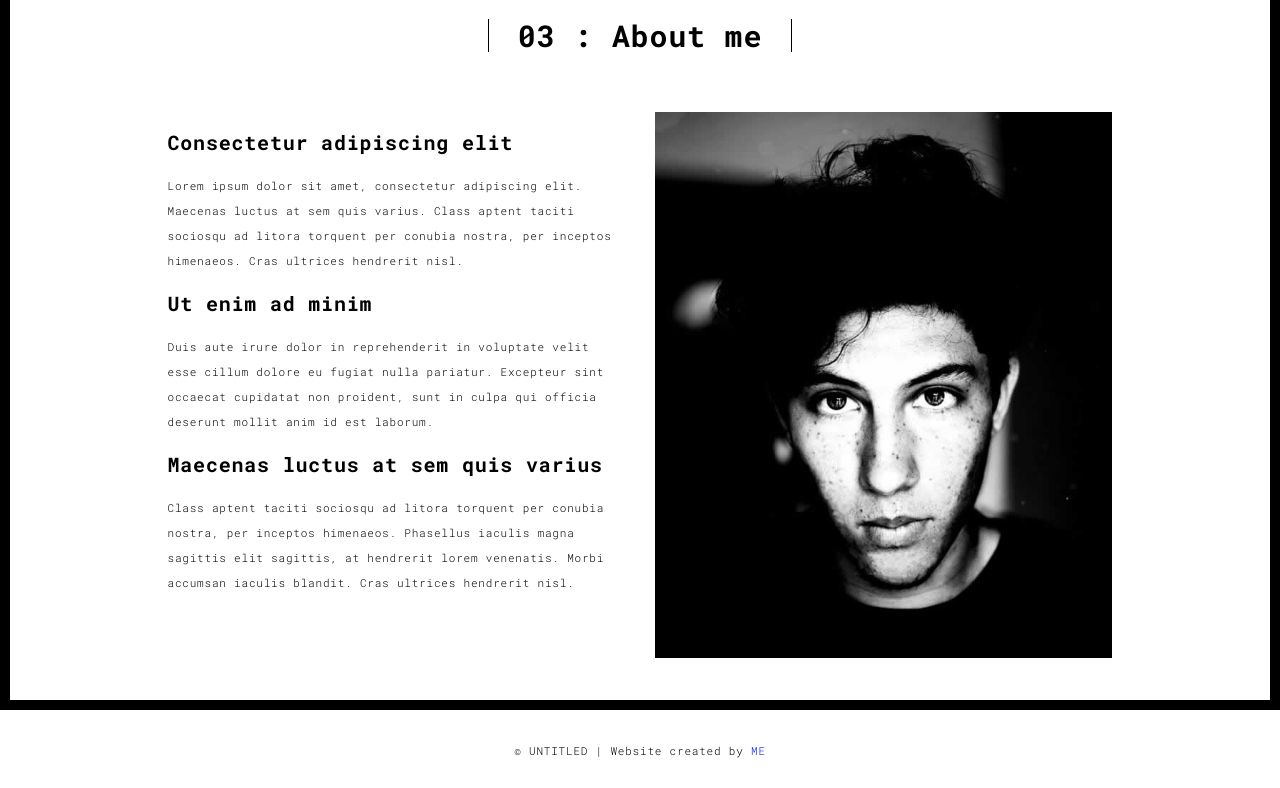
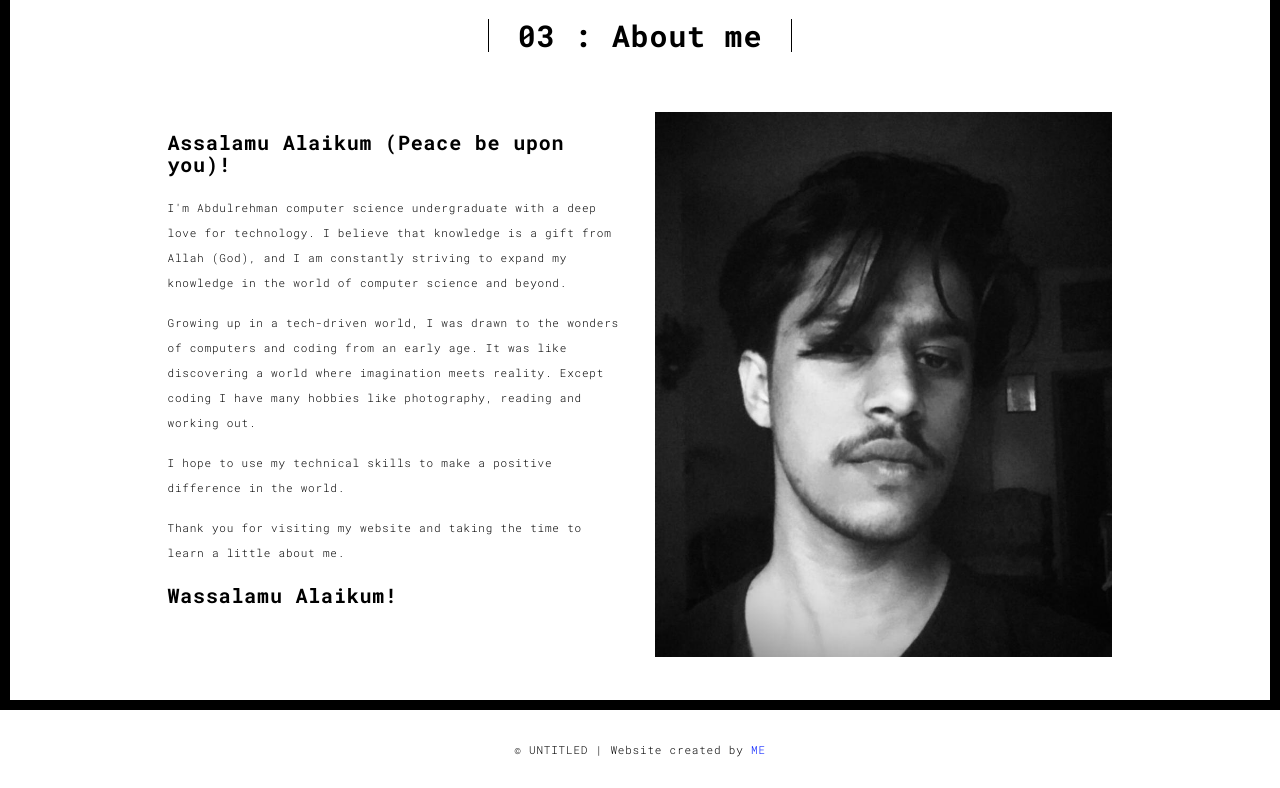
Before and after one commit to AbdulRehmanSaqib/portfolio, a Flask app: page /about.html in a window 1280 px wide. Shown: the part 90-878 px from the top of the page. After the commit the page ends 847 px from the top, so only its background shows below. Run offline with Flask 3, Linux system fonts and the light colour scheme; some libraries are stand-ins or nearby versions.

Commit message:
second commit

```diff
--- a/templates/about.html
+++ b/templates/about.html
@@ -7,7 +7,7 @@
   <meta content="width=device-width,initial-scale=1" name="viewport">
   <meta content="description" name="description">
   <meta name="google" content="notranslate" />
-  <meta content="Mashup templates have been developped by Orson.io team" name="author">
+
 
   <!-- Disable tap highlight on IE -->
   <meta name="msapplication-tap-highlight" content="no">
@@ -62,19 +62,19 @@
             <div class="col-md-10 col-md-offset-1">
               <div class="row">
                 <div class="col-xs-12 col-md-6">
-                  <h3>Consectetur adipiscing elit</h3>
-                  <p>Lorem ipsum dolor sit amet, consectetur adipiscing elit. Maecenas luctus at sem quis varius.
-                  Class aptent taciti sociosqu ad litora torquent per conubia nostra, per inceptos himenaeos. Cras ultrices hendrerit nisl.</p>
-                  <h3>Ut enim ad minim </h3>
-                  <p>Duis aute irure dolor in reprehenderit in voluptate velit esse
-                  cillum dolore eu fugiat nulla pariatur. Excepteur sint occaecat cupidatat non
-                  proident, sunt in culpa qui officia deserunt mollit anim id est laborum.
-                  <h3>Maecenas luctus at sem quis varius</h3>
-                  <p>
-                  Class aptent taciti sociosqu ad litora torquent per conubia nostra, per inceptos himenaeos. Phasellus iaculis magna sagittis elit sagittis, at hendrerit lorem venenatis. Morbi accumsan iaculis blandit. Cras ultrices hendrerit nisl.</p>
+                  <h3>Assalamu Alaikum (Peace be upon you)!</h3>
+                  <p> I'm Abdulrehman computer science undergraduate with a deep love for technology. I believe that knowledge is a gift from Allah (God), and I am constantly striving to expand my knowledge in the world of computer science and beyond.</p>
+                  <p>Growing up in a tech-driven world, I was drawn to the wonders of computers and coding from an early age. It was like discovering a world where imagination meets reality. Except coding I have many hobbies like photography, reading and working out.</p>
+
+
+                  <p>I hope to use my technical skills to make a positive difference in the world.</p>
+                  <p>Thank you for visiting my website and taking the time to learn a little about me.</p>
+
+                  <h3>Wassalamu Alaikum!</ph3>
                 </div>
+
                 <div class="col-xs-12 col-md-6">
-                  <img src=".static/assets/images/profil.jpg" class="img-responsive" alt="">
+                  <img src="./static/assets/images/ars.jpg" class="img-responsive"  alt="">
                 </div>
               </div>
             </div>
--- a/templates/components.html
+++ b/templates/components.html
@@ -7,7 +7,7 @@
   <meta content="width=device-width,initial-scale=1" name="viewport">
   <meta content="description" name="description">
   <meta name="google" content="notranslate" />
-  <meta content="Mashup templates have been developped by Orson.io team" name="author">
+
 
   <!-- Disable tap highlight on IE -->
   <meta name="msapplication-tap-highlight" content="no">
--- a/templates/index.html
+++ b/templates/index.html
@@ -7,7 +7,7 @@
   <meta content="width=device-width,initial-scale=1" name="viewport">
   <meta content="description" name="description">
   <meta name="google" content="notranslate" />
-  <meta content="Mashup templates have been developped by Orson.io team" name="author">
+
 
   <!-- Disable tap highlight on IE -->
   <meta name="msapplication-tap-highlight" content="no">
--- a/templates/thanks.html
+++ b/templates/thanks.html
@@ -7,7 +7,7 @@
   <meta content="width=device-width,initial-scale=1" name="viewport">
   <meta content="description" name="description">
   <meta name="google" content="notranslate" />
-  <meta content="Mashup templates have been developped by Orson.io team" name="author">
+
 
   <!-- Disable tap highlight on IE -->
   <meta name="msapplication-tap-highlight" content="no">
--- a/templates/work.html
+++ b/templates/work.html
@@ -7,7 +7,7 @@
   <meta content="width=device-width,initial-scale=1" name="viewport">
   <meta content="description" name="description">
   <meta name="google" content="notranslate" />
-  <meta content="Mashup templates have been developped by Orson.io team" name="author">
+
 
   <!-- Disable tap highlight on IE -->
   <meta name="msapplication-tap-highlight" content="no">
--- a/templates/works.html
+++ b/templates/works.html
@@ -7,7 +7,7 @@
   <meta content="width=device-width,initial-scale=1" name="viewport">
   <meta content="description" name="description">
   <meta name="google" content="notranslate" />
-  <meta content="Mashup templates have been developped by Orson.io team" name="author">
+
 
   <!-- Disable tap highlight on IE -->
   <meta name="msapplication-tap-highlight" content="no">
```
Also changed, not shown: templates/contact.html (+13 -5 lines), static/assets/images/ars.jpg (added).
